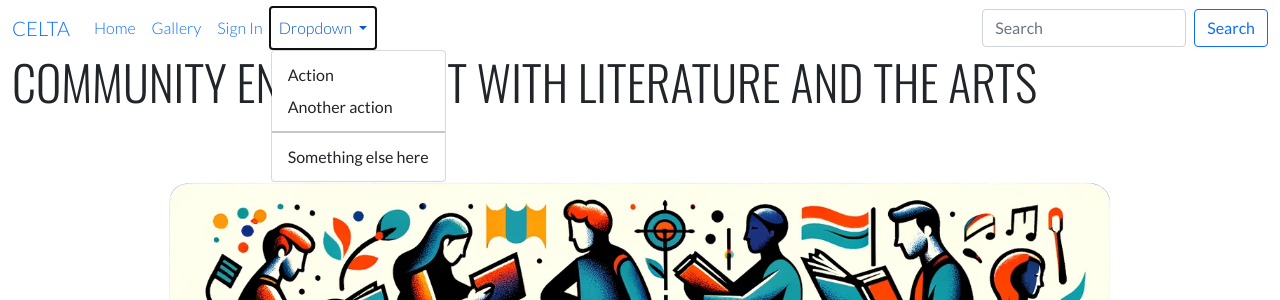
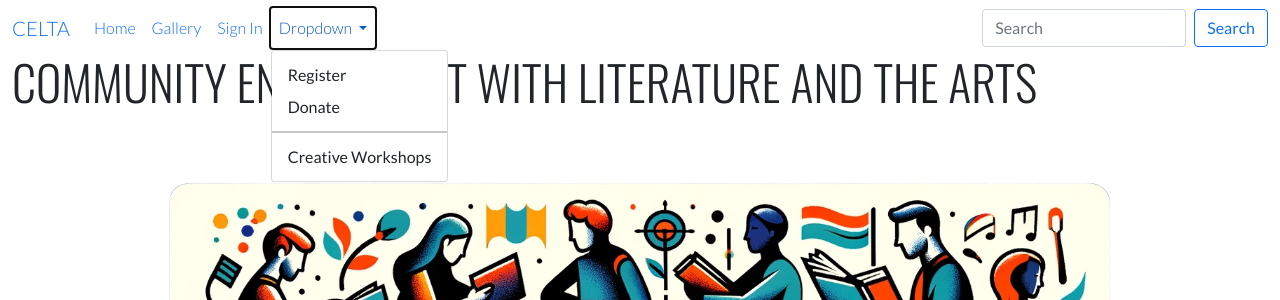
Before and after one commit to michael-takyi23/CELTA, a Django app: page /test/gallery in a window 1280 px wide, after a click on "Dropdown". Shown: the top 300 px of the page. Run offline with Django 5.2, Linux system fonts and the light colour scheme; some libraries are stand-ins or nearby versions.

Commit message:
Add changes to base.html

```diff
--- a/CELTA/templates/base.html
+++ b/CELTA/templates/base.html
@@ -62,10 +62,10 @@
                                 Dropdown
                             </a>
                             <ul class="dropdown-menu">
-                                <li><a class="dropdown-item" href="#">Action</a></li>
-                                <li><a class="dropdown-item" href="#">Another action</a></li>
+                                <li><a class="dropdown-item" href="#">Register</a></li>
+                                <li><a class="dropdown-item" href="#">Donate</a></li>
                                 <li><hr class="dropdown-divider"></li>
-                                <li><a class="dropdown-item" href="#">Something else here</a></li>
+                                <li><a class="dropdown-item" href="#">Creative Workshops</a></li>
                             </ul>
                         </li>
                     </ul>
```
